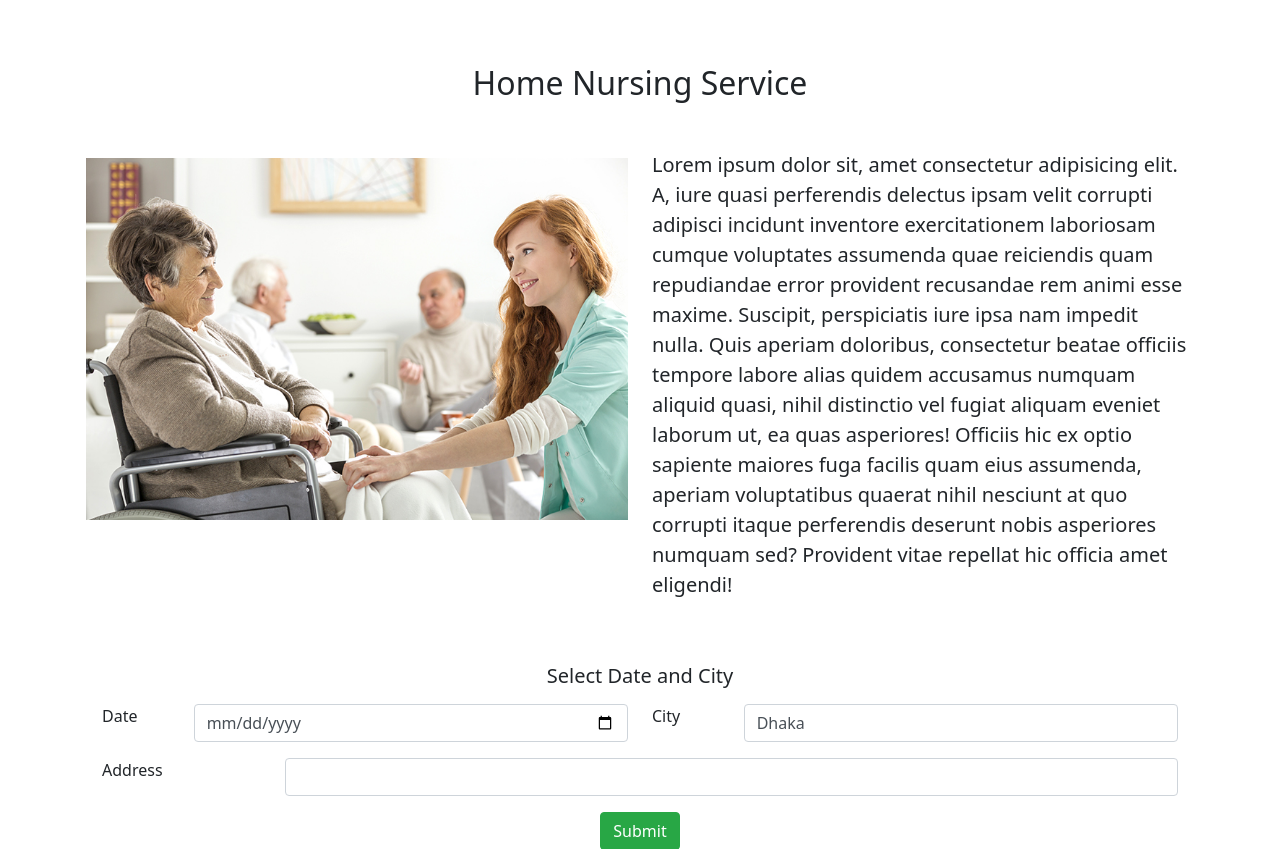
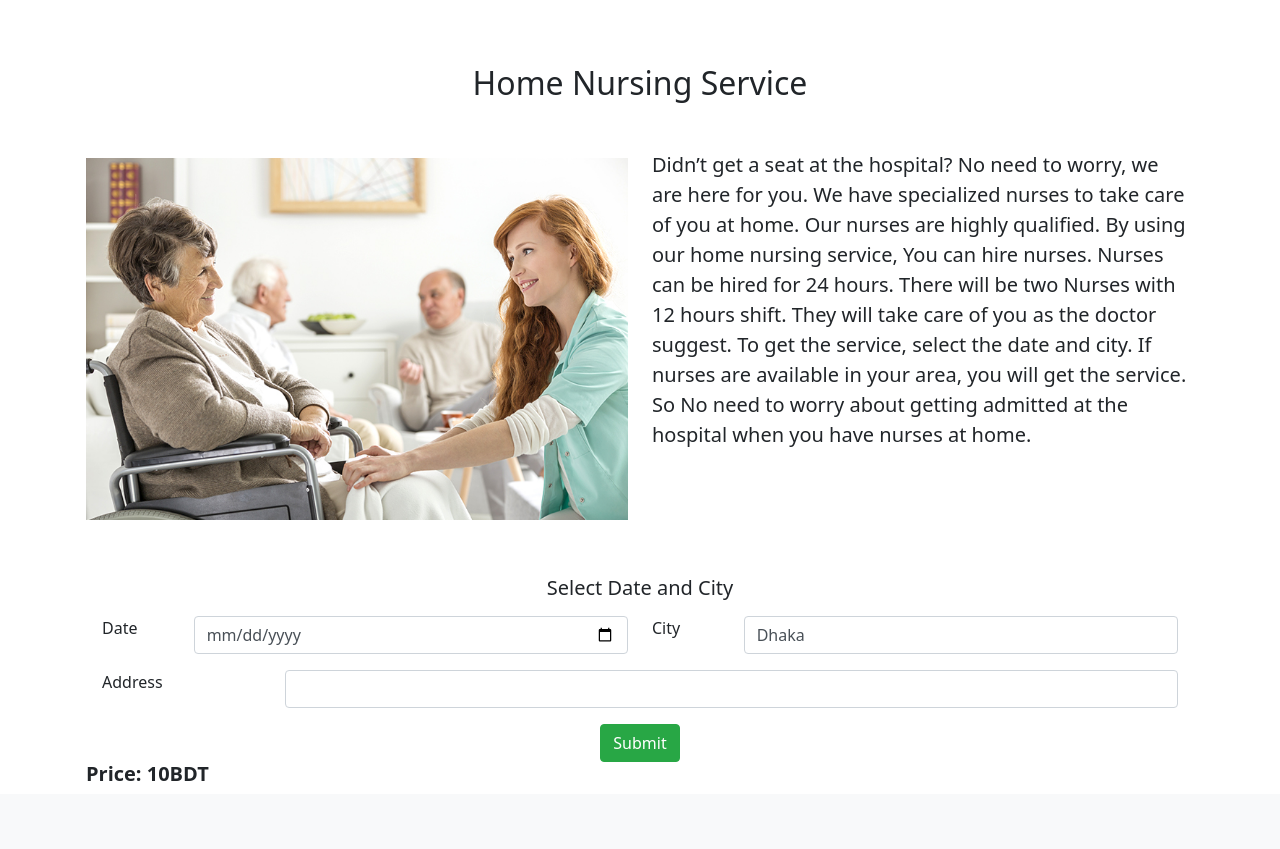
Before and after one commit to irfan-rumon/Pandemic_based_services, a Flask app: page /homeNurse/getNurseService in a window 1280 px wide. Shown: the part 70-919 px from the top of the page. After the commit the page ends 851 px from the top, so only its background shows below. Run offline with Flask 2, Linux system fonts and the light colour scheme; parts of the project's set-up code (start-up, migrations or seed data) failed here and were passed over; some libraries are stand-ins or nearby versions.

Commit message:
changed text in nurseHomePage.html

```diff
--- a/templates/nurseHomePage.html
+++ b/templates/nurseHomePage.html
@@ -11,7 +11,7 @@
         <img class="img-fluid w-100" src="/static/img/NursingHomeCare.jpg" alt="nursing-img">
       </div>
       <div class="col-6">
-        <p class="lead">Lorem ipsum dolor sit, amet consectetur adipisicing elit. A, iure quasi perferendis delectus ipsam velit corrupti adipisci incidunt inventore exercitationem laboriosam cumque voluptates assumenda quae reiciendis quam repudiandae error provident recusandae rem animi esse maxime. Suscipit, perspiciatis iure ipsa nam impedit nulla. Quis aperiam doloribus, consectetur beatae officiis tempore labore alias quidem accusamus numquam aliquid quasi, nihil distinctio vel fugiat aliquam eveniet laborum ut, ea quas asperiores! Officiis hic ex optio sapiente maiores fuga facilis quam eius assumenda, aperiam voluptatibus quaerat nihil nesciunt at quo corrupti itaque perferendis deserunt nobis asperiores numquam sed? Provident vitae repellat hic officia amet eligendi!</p>
+        <p class="lead"><b> Didn’t get a seat at the hospital? No need to worry, we are here for you. We have specialized nurses to take care of you at home. Our nurses are highly qualified. By using our home nursing service, You can hire nurses. Nurses can be hired for 24 hours. There will be two Nurses with 12 hours shift. They will take care of you as the doctor suggest.  To get the service, select the date and city. If nurses are available in your area, you will get the service. So No need to worry about getting admitted at the hospital when you have nurses at home.</b> </p>
       </div>
     </div>
     <div>
```
